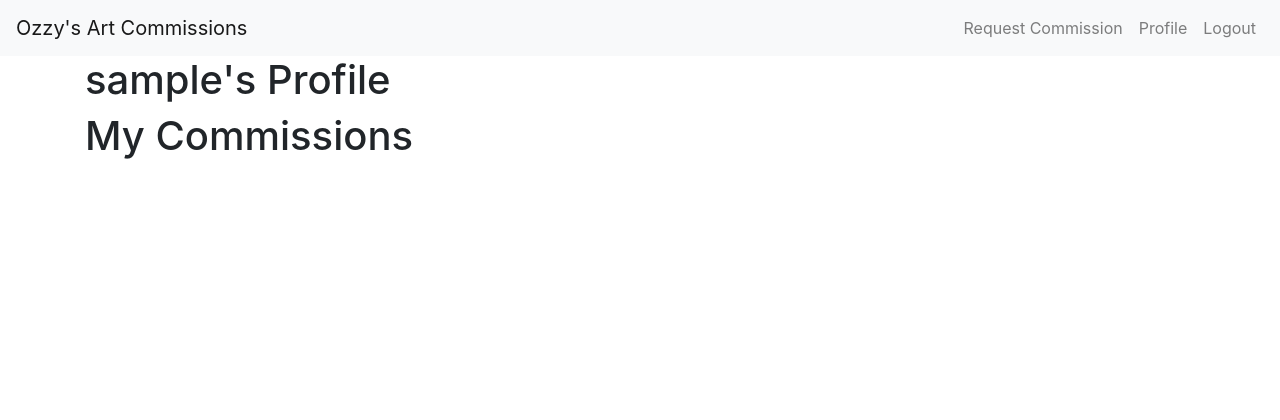
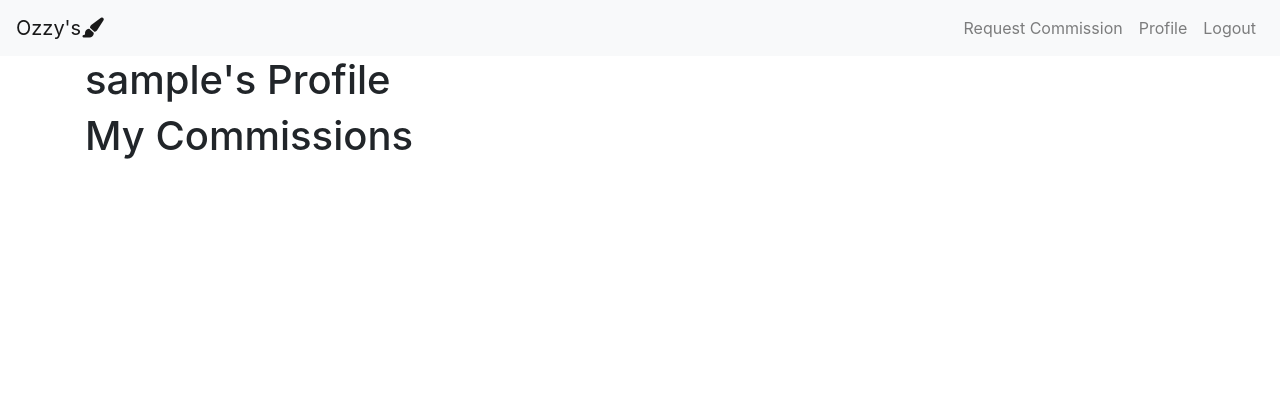
Before and after one commit to seakonn/milestone-four, a Django app: page /accounts/profile/ in a window 1280 px wide. Shown: the top 420 px of the page. Run offline with Django 3.2, Linux system fonts and the light colour scheme; the visitor is signed in with stand-in values (Sample User, id 1); data that the repository does not hold is empty; some libraries are stand-ins or nearby versions.

Commit message:
Added font awesome icon to nav title

```diff
--- a/templates/base.html
+++ b/templates/base.html
@@ -37,7 +37,7 @@ https://github.com/Code-Institute-Solutions/AuthenticationAndAuthorisation/tree/
 
     <nav class="navbar navbar-expand-sm navbar-light bg-light">
 
-        <a class="navbar-brand" href="{% url 'home' %}">Ozzy's Art Commissions</a>
+        <a class="navbar-brand" href="{% url 'home' %}">Ozzy's<i class="fas fa-paint-brush"></i></a>
 
         <button class="navbar-toggler" type="button" data-toggle="collapse" data-target="#navbarTogglerDemo03" aria-controls="navbarTogglerDemo03" aria-expanded="false" aria-label="Toggle navigation">
             <span class="navbar-toggler-icon"></span>
@@ -88,6 +88,7 @@ https://github.com/Code-Institute-Solutions/AuthenticationAndAuthorisation/tree/
     <footer class="footer">
     </footer>
 
+    <script src="https://kit.fontawesome.com/dc8eb93cee.js" crossorigin="anonymous"></script>
     <script src="https://cdnjs.cloudflare.com/ajax/libs/jquery/3.5.1/jquery.slim.min.js"></script>
     <script src="https://cdnjs.cloudflare.com/ajax/libs/popper.js/1.16.1/umd/popper.min.js"></script>
     <script src="https://cdnjs.cloudflare.com/ajax/libs/twitter-bootstrap/4.5.0/js/bootstrap.min.js"></script>
```
